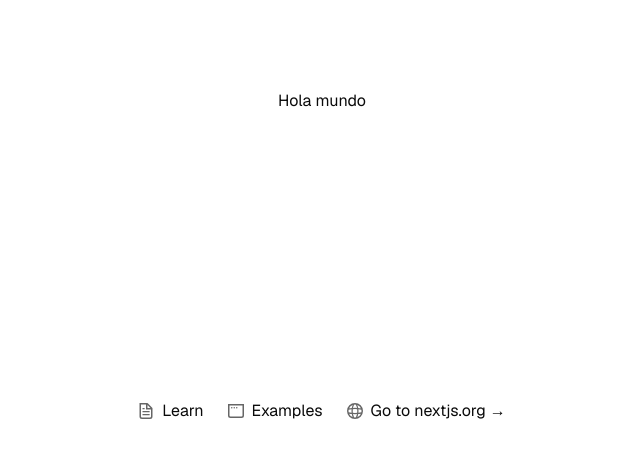
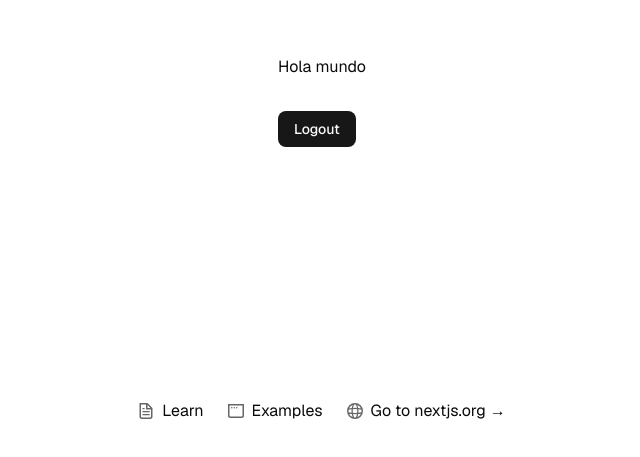
Before and after one commit to CondorCoders/cafe, a Next.js app: page / in a window 1280 px wide. Shown: the part 299-756 px from the top of the page, without its empty margins (318-958 px from the left). Built offline with nearby package versions, Linux system fonts and the light colour scheme.

Commit message:
Añade botón de cerrar sesión

```diff
--- a/src/app/page.tsx
+++ b/src/app/page.tsx
@@ -1,3 +1,4 @@
+import { LogoutButton } from "@/components/logout-button";
 import Image from "next/image";
 
 export default function Home() {
@@ -5,6 +6,8 @@ export default function Home() {
     <div className="grid grid-rows-[20px_1fr_20px] items-center justify-items-center min-h-screen p-8 pb-20 gap-16 sm:p-20 font-[family-name:var(--font-geist-sans)]">
       <main className="flex flex-col gap-[32px] row-start-2 items-center sm:items-start">
         <h1>Hola mundo</h1>
+        {/* log out */}
+        <LogoutButton />
       </main>
       <footer className="row-start-3 flex gap-[24px] flex-wrap items-center justify-center">
         <a
```
